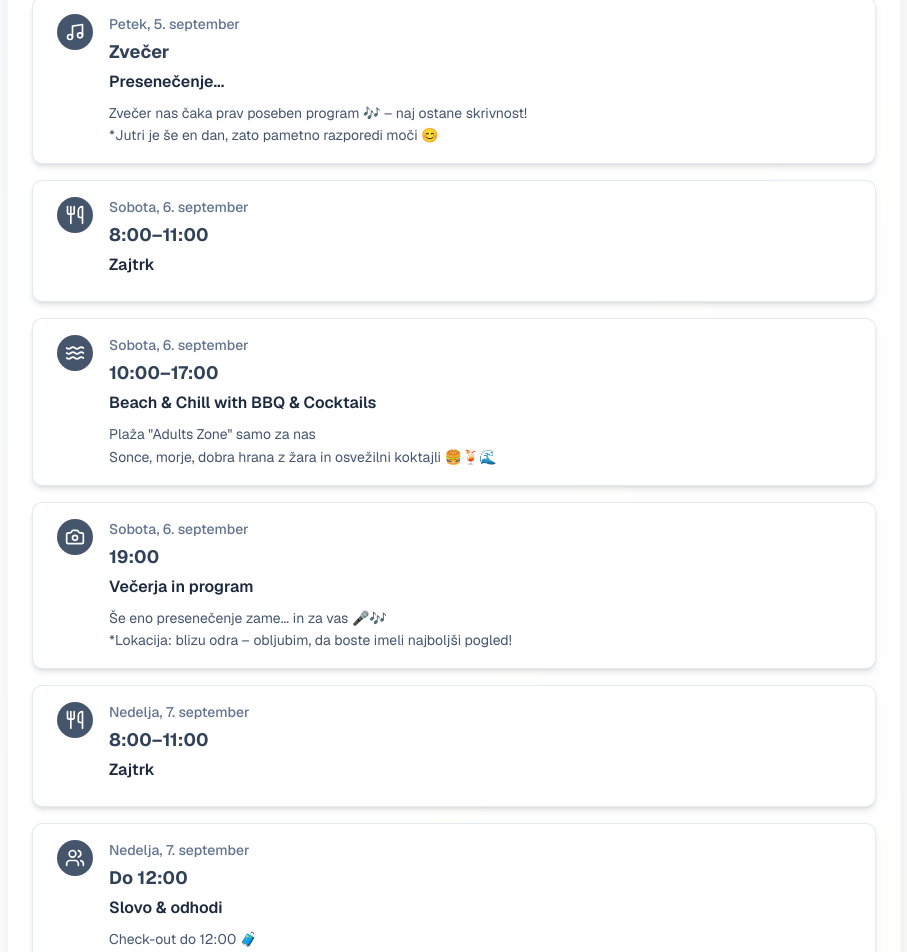
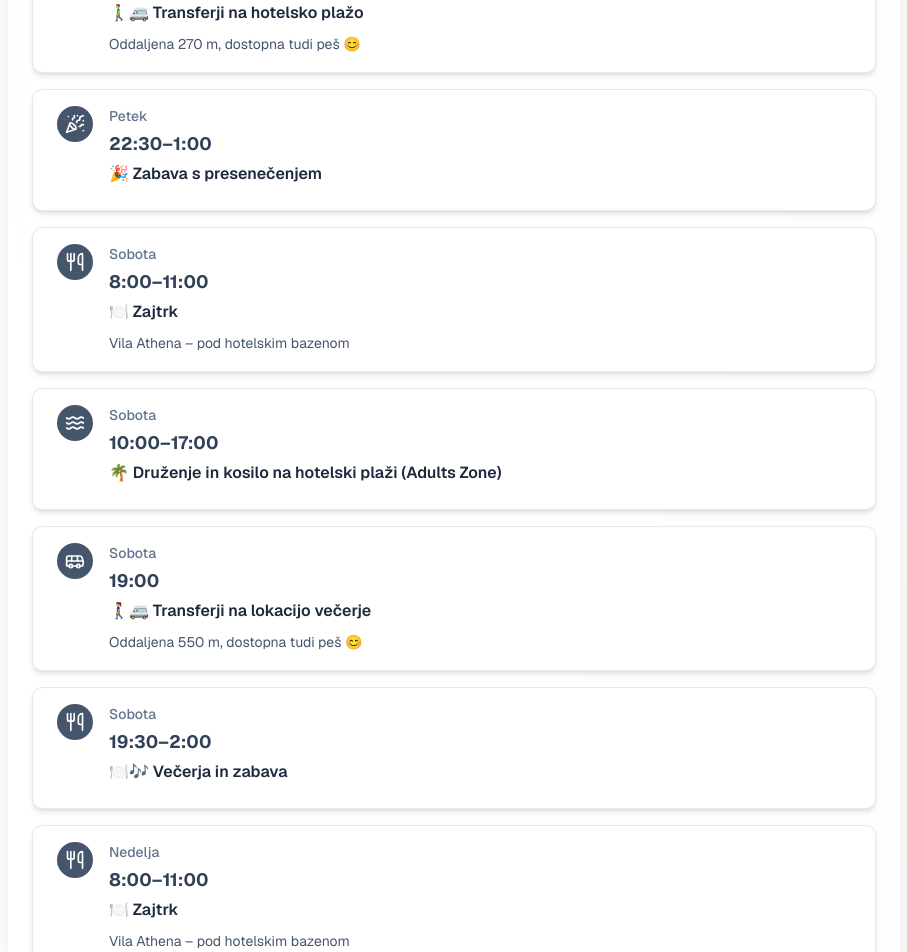
Before and after one commit to bine-cadez/birthday-celebration, a Next.js app: page / in a window 1280 px wide. Shown: the part 1480-2432 px from the top of the page, without its empty margins (186-1093 px from the left). Built offline with nearby package versions, Linux system fonts and the light colour scheme; no server answers.

Commit message:
updated program

```diff
--- a/app/page.tsx
+++ b/app/page.tsx
@@ -15,87 +15,104 @@ import {
   ChevronDown,
   Users,
   Waves,
+  PartyPopper,
+  Bus,
 } from 'lucide-react'
 
 import HotelMap from '@/components/HotelMap'
 
-const programItems = [
+export const programItems = [
   {
-    id: 'friday-arrival',
-    day: 'Petek, 5. september',
-    time: '15:00+',
-    title: 'Prihodi & Check-in',
+    id: 'friday-checkin',
+    day: 'Petek',
+    time: '15:00–17:00',
+    title: 'Check-in (hotel & dogodek)',
     description:
-      'Prihod v hotel je možen od 15:00 naprej 🛎️\nOb hotelski recepciji bo tudi moja recepcija, kjer boste prejeli dodatne usmeritve in navodila.\n*Če bo soba pripravljena prej, vas bodo z veseljem sprejeli!',
-    icon: <Users className='h-5 w-5' />,
+      '✔️ Check-in na hotelski recepciji\n📍 Check-in na dogodek – v knjižnici 😊',
+    icon: <Users className="h-5 w-5" />,
     color: 'bg-slate-600',
   },
   {
-    id: 'friday-meeting',
-    day: 'Petek, 5. september',
-    time: '18:00',
-    title: 'Naše prvo srečanje',
-    description:
-      'Lokacija: apartma Henry Morgan\nZačnemo s kozarcem penine, prigrizki in objemi! 🍾🍇🍪\n*Dress code: sproščeno elegantno – "resort chic" 👗👕',
-    icon: <Gift className='h-5 w-5' />,
+    id: 'friday-henry-morgan',
+    day: 'Petek',
+    time: '18:00–22:00',
+    title: '🎤 Henry Morgan',
+    description: '📍 3. nadstropje (z dvigalom) – sledite usmeritvam',
+    icon: <Music className="h-5 w-5" />,
     color: 'bg-slate-600',
   },
   {
-    id: 'friday-surprise',
-    day: 'Petek, 5. september',
-    time: 'Zvečer',
-    title: 'Presenečenje...',
-    description:
-      'Zvečer nas čaka prav poseben program 🎶 – naj ostane skrivnost!\n*Jutri je še en dan, zato pametno razporedi moči 😊',
-    icon: <Music className='h-5 w-5' />,
+    id: 'friday-transfer-beach',
+    day: 'Petek',
+    time: '22:00',
+    title: '🚶‍♂️🚐 Transferji na hotelsko plažo',
+    description: 'Oddaljena 270 m, dostopna tudi peš 😊',
+    icon: <Bus className="h-5 w-5" />,
     color: 'bg-slate-600',
   },
   {
+    id: 'friday-party',
+    day: 'Petek',
+    time: '22:30–1:00',
+    title: '🎉 Zabava s presenečenjem',
+    icon: <PartyPopper className="h-5 w-5" />,
+    color: 'bg-slate-600',
+  },
+
+  {
     id: 'saturday-breakfast',
-    day: 'Sobota, 6. september',
+    day: 'Sobota',
     time: '8:00–11:00',
-    title: 'Zajtrk',
-    icon: <Utensils className='h-5 w-5' />,
+    title: '🍽️ Zajtrk',
+    description: 'Vila Athena – pod hotelskim bazenom',
+    icon: <Utensils className="h-5 w-5" />,
     color: 'bg-slate-600',
   },
   {
-    id: 'saturday-beach',
-    day: 'Sobota, 6. september',
+    id: 'saturday-beach-lunch',
+    day: 'Sobota',
     time: '10:00–17:00',
-    title: 'Beach & Chill with BBQ & Cocktails',
-    description:
-      'Plaža "Adults Zone" samo za nas\nSonce, morje, dobra hrana z žara in osvežilni koktajli 🍔🍹🌊',
-    icon: <Waves className='h-5 w-5' />,
+    title: '🌴 Druženje in kosilo na hotelski plaži (Adults Zone)',
+    icon: <Waves className="h-5 w-5" />,
     color: 'bg-slate-600',
   },
   {
-    id: 'saturday-dinner',
-    day: 'Sobota, 6. september',
+    id: 'saturday-transfer-dinner',
+    day: 'Sobota',
     time: '19:00',
-    title: 'Večerja in program',
-    description:
-      'Še eno presenečenje zame... in za vas 🎤🎶\n*Lokacija: blizu odra – obljubim, da boste imeli najboljši pogled!',
-    icon: <Camera className='h-5 w-5' />,
+    title: '🚶‍♀️🚐 Transferji na lokacijo večerje',
+    description: 'Oddaljena 550 m, dostopna tudi peš 😊',
+    icon: <Bus className="h-5 w-5" />,
     color: 'bg-slate-600',
   },
   {
+    id: 'saturday-dinner-party',
+    day: 'Sobota',
+    time: '19:30–2:00',
+    title: '🍽️🎶 Večerja in zabava',
+    icon: <Utensils className="h-5 w-5" />,
+    color: 'bg-slate-600',
+  },
+
+  {
     id: 'sunday-breakfast',
-    day: 'Nedelja, 7. september',
+    day: 'Nedelja',
     time: '8:00–11:00',
-    title: 'Zajtrk',
-    icon: <Utensils className='h-5 w-5' />,
+    title: '🍽️ Zajtrk',
+    description: 'Vila Athena – pod hotelskim bazenom',
+    icon: <Utensils className="h-5 w-5" />,
     color: 'bg-slate-600',
   },
   {
     id: 'sunday-checkout',
-    day: 'Nedelja, 7. september',
+    day: 'Nedelja',
     time: 'Do 12:00',
-    title: 'Slovo & odhodi',
-    description: 'Check-out do 12:00 🧳',
-    icon: <Users className='h-5 w-5' />,
+    title: '🧳 Check-out',
+    description: '',
+    icon: <Users className="h-5 w-5" />,
     color: 'bg-slate-600',
   },
-]
+];
 
 export default function BirthdayProgram() {
   return (
```
